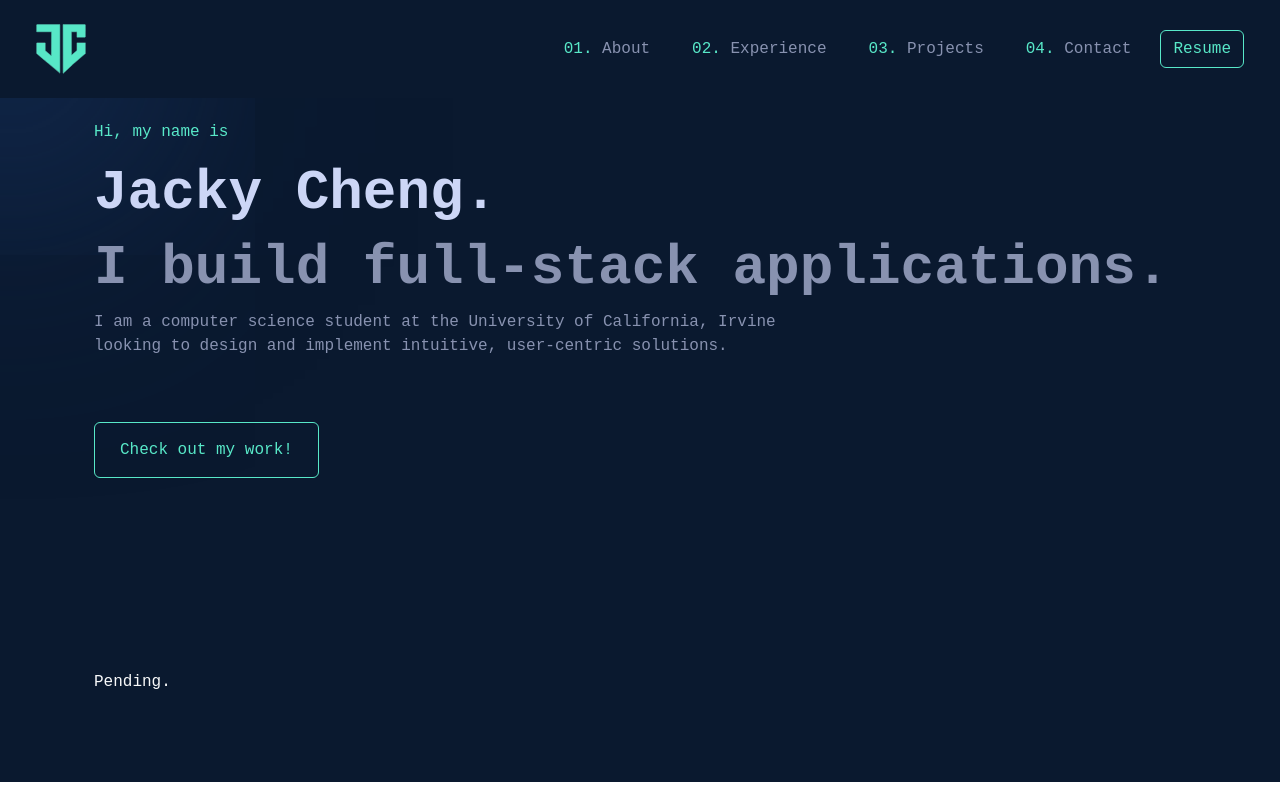
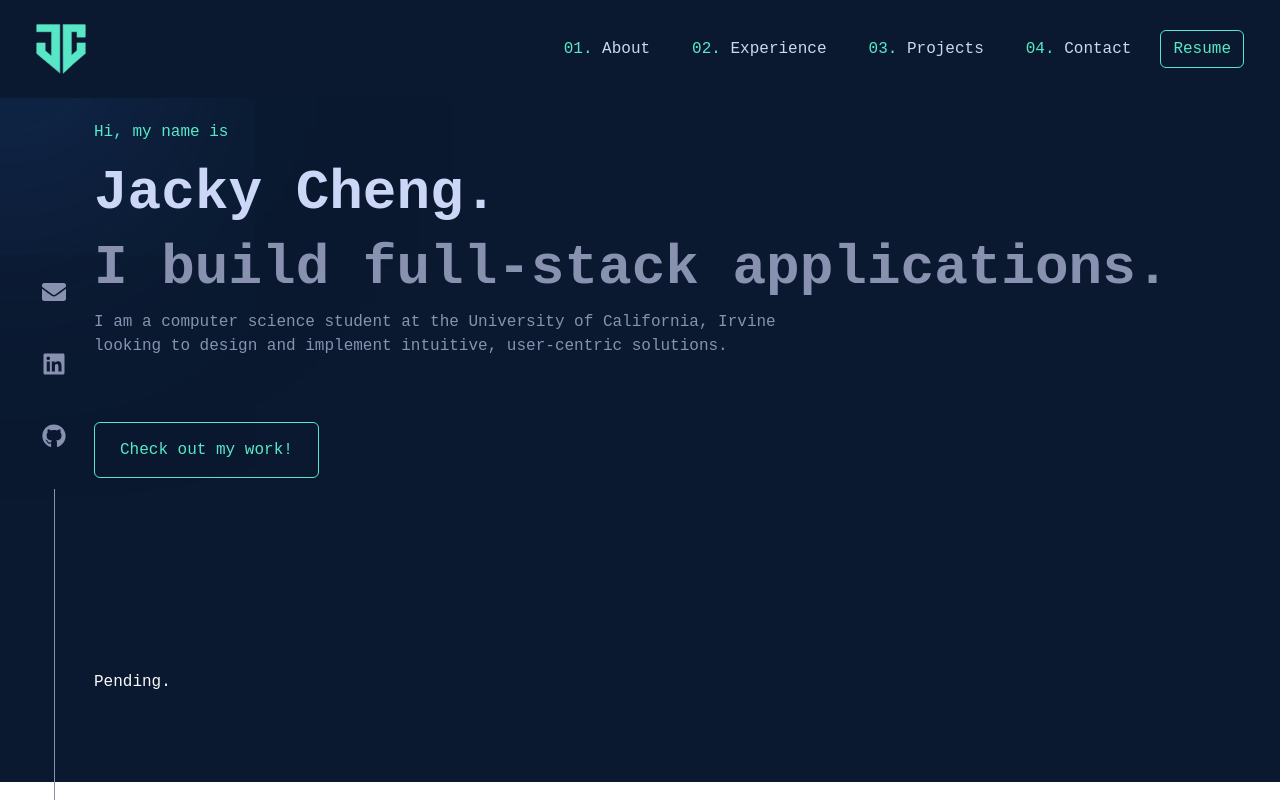
Before and after one commit to jacheng1/custom-website, a React (Vite) app in the folder frontend/: page / in a window 1280 px wide. Built offline with nearby package versions, Linux system fonts and the light colour scheme.

Commit message:
Add fixed sidebar w/ Gmail, LinkedIn, GitHub icons & links.

```diff
--- a/frontend/package.json
+++ b/frontend/package.json
@@ -13,6 +13,7 @@
     "bootstrap": "^5.3.3",
     "react": "^18.3.1",
     "react-dom": "^18.3.1",
+    "react-icons": "^5.4.0",
     "react-router-dom": "^7.1.0",
     "sass": "^1.83.0"
   },
--- a/frontend/src/About.jsx
+++ b/frontend/src/About.jsx
@@ -1,15 +1,19 @@
 import 'bootstrap/dist/css/bootstrap.min.css';
 import React, { useState, useEffect } from "react";
 import { Link } from 'react-router-dom';
+import { FaGithub, FaLinkedin, FaEnvelope } from "react-icons/fa";
 import logo from '/logo.svg';
 import './custom.scss';
 
 function Header() {
   const [scrollDirection, setScrollDirection] = useState("up");
 
+  // useEffect for handling navbar appearing/disappearing on scroll
   useEffect(() => {
+    // Track latest Y-direction of scroll
     let lastScrollY = window.scrollY;
 
+    // Set scrollDirection to "down" if scrolling down, to "up" if scrolling up
     const handleScroll = () => {
       if (window.scrollY > lastScrollY) {
         setScrollDirection("down");
@@ -17,20 +21,28 @@ function Header() {
         setScrollDirection("up");
       }
 
+      // Track latest Y-direction of scroll
       lastScrollY = window.scrollY;
     };
 
+    // Add event listener to call handleScroll upon scrolling
     window.addEventListener("scroll", handleScroll);
 
     return () => window.removeEventListener("scroll", handleScroll);
   }, []);
 
+  // useEffect for hue that moves with mouse cursor
   React.useEffect(() => {
+    // Reference .scss element #hue-effect
     const hue = document.getElementById("hue-effect");
+
+    // Track X and Y-coordinate of mouse cursor
     const handleMouseMove = (e) => {
       hue.style.left = `${e.pageX}px`;
       hue.style.top = `${e.pageY}px`;
     };
+
+    // Add event listener to call handleMouseMove when moving mouse cursor
     window.addEventListener("mousemove", handleMouseMove);
 
     return () => window.removeEventListener("mousemove", handleMouseMove);
@@ -39,6 +51,18 @@ function Header() {
   return (
     <>
       <div id="hue-effect"></div>
+      <div className="fixed-left-sidebar d-flex flex-column align-items-center ms-4">
+        <a className="my-4 text-decoration-none" href="mailto:chjack568@gmail.com" target="_blank" rel="noopener noreferrer">
+          <FaEnvelope className="fs-4" />
+        </a>
+        <a className="my-4 text-decoration-none" href="https://linkedin.com/in/jacky-cheng-54516a1ab" target="_blank" rel="noopener noreferrer">
+          <FaLinkedin className="fs-4" />
+        </a>
+        <a className="my-4 text-decoration-none" href="https://github.com/jacheng1" target="_blank" rel="noopener noreferrer">
+          <FaGithub className="fs-4" />
+        </a>
+        <div className="vertical-line"></div>
+      </div>
       <nav className={`navbar navbar-light bg-custom-blue p-4 fixed-top ${scrollDirection === "down" ? "hide" : "show"}`}>
         <div className="container-fluid">
           <img src={logo} className="logo" alt="Initials logo" width="50" height="50" />
--- a/frontend/src/custom.scss
+++ b/frontend/src/custom.scss
@@ -28,6 +28,37 @@ $theme-colors: (
 
 * {
     font-family: "Terminal", monospace !important;
+}
+
+.fixed-left-sidebar {
+    background-color: transparent;
+    position: fixed;
+    left: 0;
+    top: 30%;
+    bottom: 0;
+    width: 60px;
+    display: flex;
+    flex-direction: column;
+    align-items: center;
+    justify-content: flex-start;
+    padding-top: 1rem;
+    z-index: 19;
+}
+
+.fixed-left-sidebar .fs-4 {
+    color: #8892b0;
+    transition: color 0.3s ease;
+}
+
+.fixed-left-sidebar .fs-4:hover {
+    color: #58e8c8;
+}
+
+.vertical-line {
+    background-color: #8892b0;
+    width: 1px;
+    flex-grow: 1;
+    margin-top: 1rem;
 }
 
 .navbar {
@@ -74,7 +105,7 @@ $theme-colors: (
 }
 
 .btn-outline-light {
-    color: #8892b0 !important;
+    color: #ccd6f6 !important;
     text-decoration: none !important;
     display: inline-block !important;
     position: relative !important;
```
Also changed, not shown: 1 other file (tests, documents, lock files or other folders).
